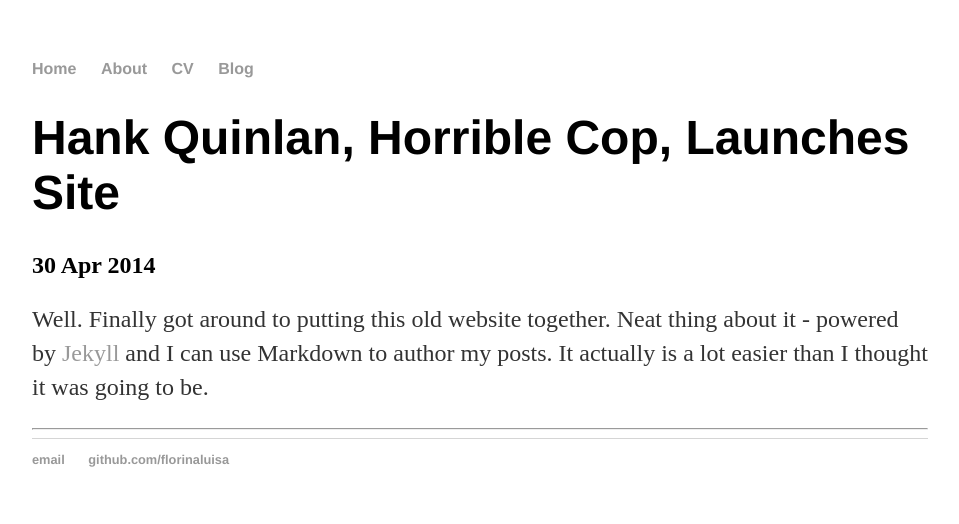
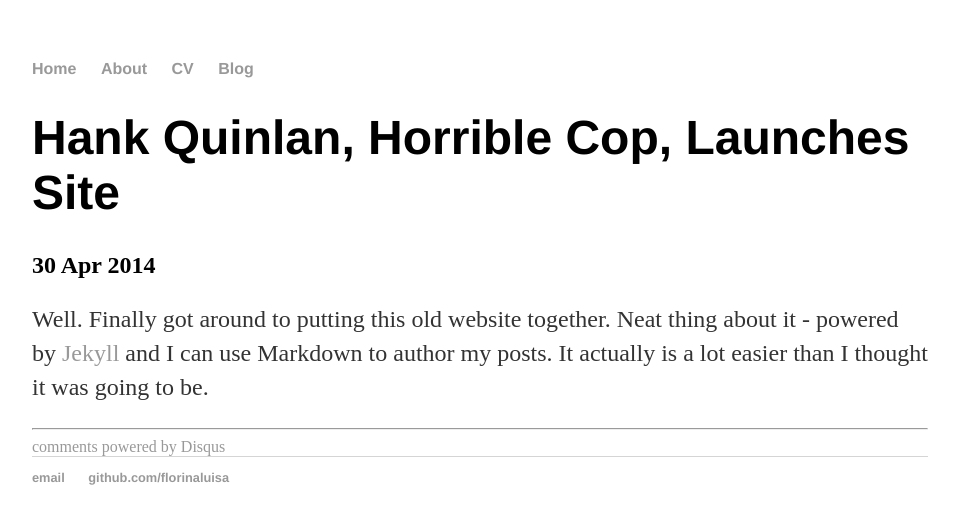
Before and after one commit to Florinaluisa/Test.io, a Jekyll site: the page built from _posts/2014-04-30-hank-quinlan-site-launched.md, in a window 1280 px wide. Shown: the top 524 px of the page, without its empty margins (160-1119 px from the left). Built offline with Jekyll 4.4.1, drawn with Linux system fonts in a browser that asks for light colours; comment, search, counter and statistics services are not loaded.

Commit message:
Update post.html

```diff
--- a/_layouts/post.html
+++ b/_layouts/post.html
@@ -23,7 +23,7 @@ notes: active
 
 			<!-- Post comments -->
 			<div class="notecomments">
-				{% include _includes/disqus.html %}
+				{% include disqus.html %}
 			</div>
 		</div><!-- / .note .single -->
 </div><!-- /.notes -->
```
